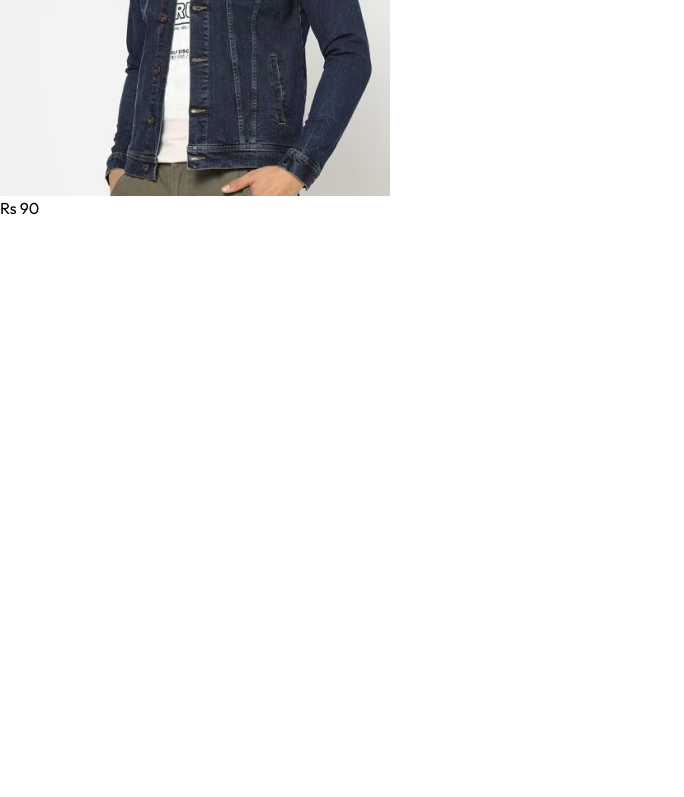
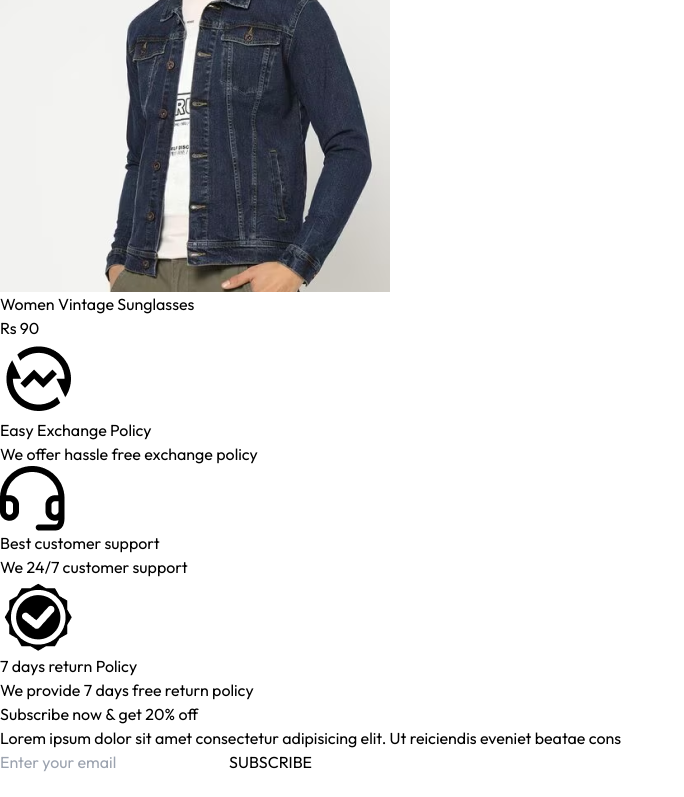
Before and after one commit to nareshkhatri98/E-commerce, a React (Vite) app in the folder Frontend/: page / in a window 1280 px wide. Shown: the part 7311-8108 px from the top of the page, without its empty margins (0-684 px from the left). Before the commit the page ends 7531 px from the top, so only its background shows below. Built offline with nearby package versions, Linux system fonts and the light colour scheme.

Commit message:
design footer

```diff
--- a/Frontend/src/App.jsx
+++ b/Frontend/src/App.jsx
@@ -6,6 +6,7 @@
 import Contact from './pages/Contact';
 import Navbar from './components/Navbar';
 import Cart from './pages/Cart';
+import Footer from './components/Footer';
 
 
 const App = () => {
@@ -20,7 +21,7 @@
          <Route path='/cart' element ={<Cart />}/>
 
       </Routes>
-
+      <Footer />
 
     </div>
   )
--- a/Frontend/src/components/BestSeller.jsx
+++ b/Frontend/src/components/BestSeller.jsx
@@ -28,6 +28,7 @@
                         key={index}
                         id={item._id}
                         image={item.images}
+                        name={item.name}
                         price={item.price}
                     />
                 ))}
--- /dev/null
+++ b/Frontend/src/components/Footer.jsx
@@ -0,0 +1,47 @@
+import React from 'react'
+import { assets } from '../assets/assets'
+
+const Footer = () => {
+  return (
+    <div>
+        <div className='flex flex-col sm:grid grid-cols-[3fr_1fr_1fr] gap-14 my-10 mt-40 text-sm'>
+
+            <div>
+                <img src={assets.logo} alt="" className='mb-5 w-32' />
+                <p className='w-full md:w-2/3 text-gray-600'>
+                    Lorem ipsum dolor sit amet, consectetur adipisicing elit. Molestiae quibusdam illo debitis dolore nulla repellendus ducimus iste amet eius rem labore facilis impedit vero error, corporis eum nesciunt laboriosam. Ratione.
+                </p>
+            </div>
+
+            <div>
+                <p className='text-xl font-medium mb-5'>COMPANY</p>
+                <ul className='flex flex-col gap-1 text-gray-600'>
+                    <li>Home</li>
+                    <li>About us</li>
+                    <li>Delivery</li>
+                    <li>Privacy policy</li>
+                </ul>
+            </div>
+
+            <div>
+                <p className='text-xl font-medium mb-5'>GET IN TOUCH</p>
+                <ul className='flex flex-col gap-1 text-gray-600'>
+                 <li>+977-9844703218</li>
+                 <li>contact@abcg.com</li>
+                </ul>
+
+            </div>
+
+        </div>
+
+       <div>
+        <hr />
+        <p className='py-5 text-sm text-center'>Copy right2024@ forever.com -All Right Reserve</p>
+       </div>
+
+
+    </div>
+  )
+}
+
+export default Footer
--- /dev/null
+++ b/Frontend/src/components/NewsletterBox.jsx
@@ -0,0 +1,23 @@
+import React from 'react'
+
+const NewsletterBox = () => {
+
+    const onSubmitHandler =(event) =>{
+        event.preventDefault();
+
+    }
+  return (
+    <div className='text-center'>
+        <p className='text-2xl font-medium text-gray-800'>Subscribe now & get 20% off</p>
+        <p className='text-gray-400 mt-3'>
+            Lorem ipsum dolor sit amet consectetur adipisicing elit. Ut reiciendis eveniet beatae cons
+        </p>
+        <form onSubmit={onSubmitHandler} className='w-full sm:w-1/2 flex items-center gap-3 mx-auto my-6 border pl-3'>
+            <input className='w-full sm:flex-1 outline-none' type="email" placeholder='Enter your email' required />
+            <button type='submit' className='bg-black text-white text-xs px-10 py-4'>SUBSCRIBE</button>
+        </form>
+    </div>
+  )
+}
+
+export default NewsletterBox
--- /dev/null
+++ b/Frontend/src/components/OurPolicy.jsx
@@ -0,0 +1,26 @@
+import React from 'react'
+import { assets } from '../assets/assets'
+
+const OurPolicy = () => {
+  return (
+    <div className='flex flex-col sm:flex-row justify-around gap-12 sm:gap-2 text-center py-20 text-xs sm:text-sm md:text-base text-gray-700  '>
+        <div>
+            <img src={assets.exchange_icon} className='w-12 m-auto mb-5' alt="" />
+             <p className='font-semibold'>Easy Exchange Policy</p>
+             <p>We offer hassle free exchange policy</p>
+        </div>
+        <div>
+            <img src={assets.support_icon} className='w-12 m-auto mb-5' alt="" />
+             <p className='font-semibold'>Best customer support</p>
+             <p>We 24/7 customer support</p>
+        </div>
+        <div>
+            <img src={assets.quality_icon} className='w-12 m-auto mb-5' alt="" />
+             <p className='font-semibold'>7 days return Policy</p>
+             <p>We provide 7 days free return policy</p>
+        </div>
+    </div>
+  )
+}
+
+export default OurPolicy
--- a/Frontend/src/pages/Home.jsx
+++ b/Frontend/src/pages/Home.jsx
@@ -2,6 +2,8 @@
 import Hero from '../components/Hero'
 import LatestCollection from '../components/LatestCollection'
 import BestSeller from '../components/BestSeller'
+import OurPolicy from '../components/OurPolicy'
+import NewsletterBox from '../components/NewsletterBox'
 
 const Home = () => {
   return (
@@ -9,6 +11,8 @@
       <Hero />
       <LatestCollection />
       <BestSeller />
+      <OurPolicy />
+      <NewsletterBox />
     </div>
   )
 }
```
Also changed, not shown: Frontend/src/assets/assets.js (+8 -1 lines).
